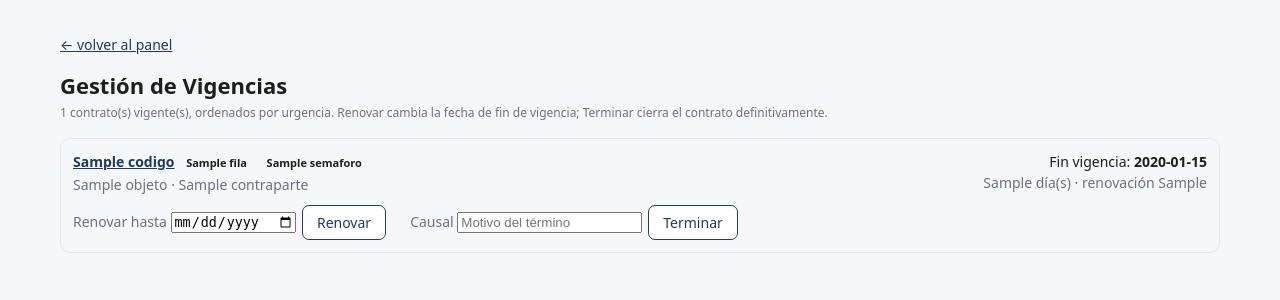
After one commit to insigne123/docs-cy-app, a Python web app: template app/web/templates/vigencias.html in a window 1280 px wide. The commit adds this page. Shown: the top 300 px of the page. Run offline with Jinja, Linux system fonts and the light colour scheme; the template is opened without the code that fills it: most values are stand-ins (such as "Sample title", 1, 10 or a date in 2020).

Commit message:
Agregar modulo de Gestion de Vigencias y licitaciones en el tablero
- GET /panel/vigencias: lista los contratos vigentes ordenados por urgencia
  (vencidos y por vencer primero), con acciones directas de "Renovar" (nueva
  fecha de fin) y "Terminar" (cierre definitivo), reutilizando la transicion
  de estado ya existente (RENOV/TERM) en vez de duplicar logica.
- La ficha de contrato ahora rotula esas mismas opciones con claridad
  ("Renovar", "Terminar contrato") en vez del generico "vigente"/"terminado"
  cuando el contrato ya esta vigente.
- El tablero principal ahora tambien muestra las licitaciones en curso
  (Fase I, resultado en_proceso), que antes solo eran visibles entrando a
  /panel/licitaciones/{id} directamente.
- listar_vigentes_para_gestion() en services/dashboard.py y listar_activas()
  en services/licitaciones.py como los helpers de servicio correspondientes.

Verificado con 4 pruebas nuevas (83 en total) y de forma manual en el
navegador: renovacion de un contrato vencido reflejada correctamente en su
ficha y en el listado.

Co-Authored-By: Claude Sonnet 5 <noreply@anthropic.com>

```diff
--- /dev/null
+++ b/app/web/templates/vigencias.html
@@ -0,0 +1,49 @@
+{% extends "base.html" %}
+{% block title %}Gestión de Vigencias · Panel de Contratos{% endblock %}
+{% block body %}
+<p><a href="/panel">&larr; volver al panel</a></p>
+<h1>Gestión de Vigencias</h1>
+<div class="sub">
+  {{ filas|length }} contrato(s) vigente(s), ordenados por urgencia. Renovar cambia la
+  fecha de fin de vigencia; Terminar cierra el contrato definitivamente.
+</div>
+
+{% if not filas %}
+  <div class="empty">No hay contratos vigentes.</div>
+{% endif %}
+
+{% for c in filas %}
+<section style="margin-bottom:14px;padding:12px;border:1px solid var(--line);border-radius:10px">
+  <div style="display:flex;justify-content:space-between;flex-wrap:wrap;gap:8px;align-items:baseline">
+    <div>
+      <a href="/panel/contratos/{{ c.id }}"><strong>{{ c.codigo }}</strong></a>
+      <span class="badge l-{{ c.linea }}">{{ c.linea_nombre }}</span>
+      <span class="badge s-{{ c.semaforo }}">{{ c.semaforo.replace('_',' ') }}</span>
+      <div class="muted">{{ c.objeto }} · {{ c.contraparte or '—' }}</div>
+    </div>
+    <div style="text-align:right">
+      <div>Fin vigencia: <strong>{{ c.fecha_fin_vigencia.strftime('%Y-%m-%d') if c.fecha_fin_vigencia else ('indefinida' if c.vigencia_indefinida else '—') }}</strong></div>
+      <div class="muted">{{ c.dias_para_vencer ~ ' día(s)' if c.dias_para_vencer is not none else '—' }} · renovación {{ c.tipo_renovacion.replace('_',' ') }}</div>
+    </div>
+  </div>
+
+  <div style="display:flex;gap:24px;flex-wrap:wrap;margin-top:10px">
+    <form method="post" action="/panel/contratos/{{ c.id }}/transicion" style="display:flex;gap:6px;align-items:center">
+      <input type="hidden" name="hacia" value="vigente">
+      <label class="muted" style="font-weight:normal">Renovar hasta
+        <input type="date" name="nueva_fecha_fin" required>
+      </label>
+      <button class="btn ghost" type="submit">Renovar</button>
+    </form>
+    <form method="post" action="/panel/contratos/{{ c.id }}/transicion" style="display:flex;gap:6px;align-items:center"
+          onsubmit="return confirm('¿Terminar definitivamente el contrato {{ c.codigo }}?');">
+      <input type="hidden" name="hacia" value="terminado">
+      <label class="muted" style="font-weight:normal">Causal
+        <input type="text" name="comentario" placeholder="Motivo del término" required>
+      </label>
+      <button class="btn ghost" type="submit">Terminar</button>
+    </form>
+  </div>
+</section>
+{% endfor %}
+{% endblock %}
```
Also changed, not shown: app/services/dashboard.py (+9 -0 lines), app/services/licitaciones.py (+13 -0 lines), app/web/routes.py (+22 -2 lines), app/web/templates/dashboard.html (+22 -0 lines), app/web/templates/detalle.html (+9 -1 lines), tests/test_web_modulos.py (+55 -0 lines).
